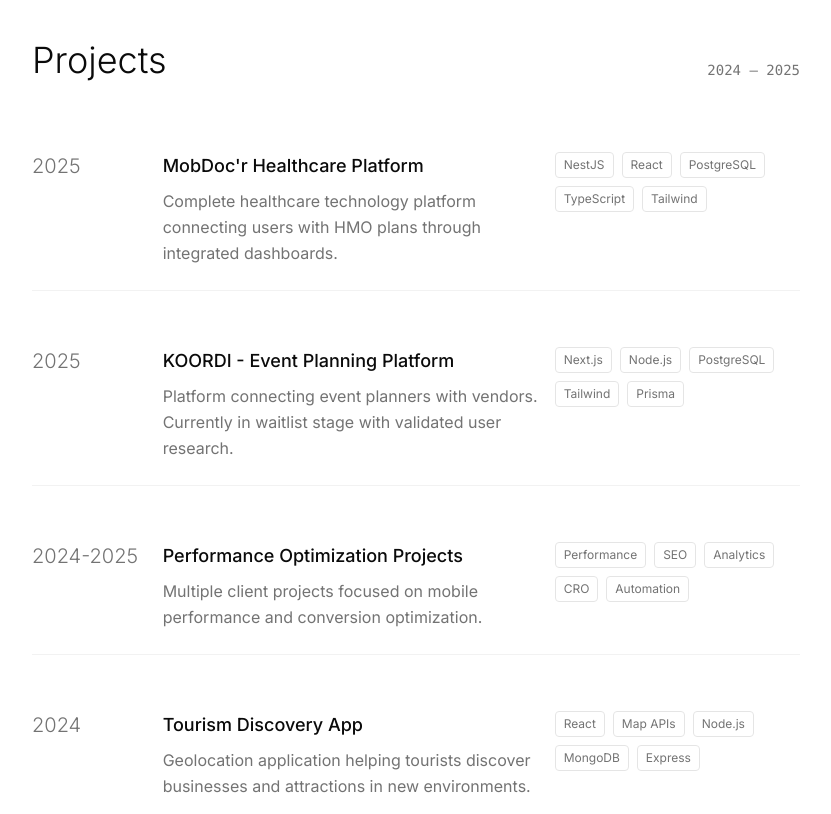
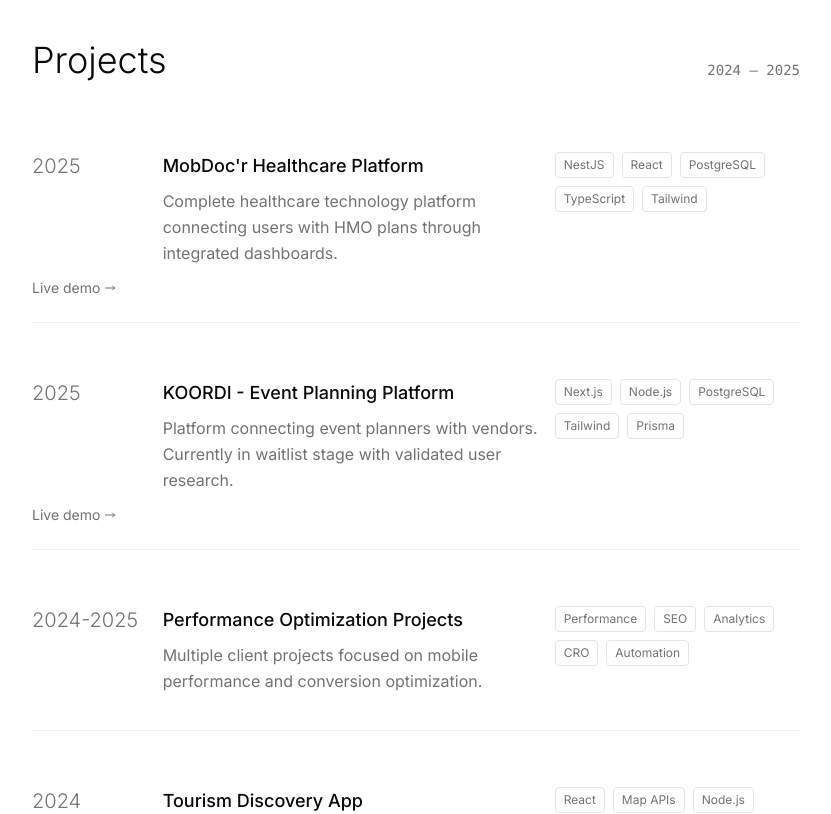
Before and after one commit to techchibuike/portfolio, a Next.js app: page / in a window 1280 px wide. Shown: the part 3480-4294 px from the top of the page, without its empty margins (224-1055 px from the left). Built offline with nearby package versions, Linux system fonts and the light colour scheme.

Commit message:
updated the project section to show the live demo button on default

```diff
--- a/src/app/page.tsx
+++ b/src/app/page.tsx
@@ -249,7 +249,7 @@ export default function Home() {
     } else {
       // Check system preference
       const prefersDark = window.matchMedia(
-        "(prefers-color-scheme: dark)"
+        "(prefers-color-scheme: dark)",
       ).matches;
       setIsDark(prefersDark);
     }
@@ -275,7 +275,7 @@ export default function Home() {
           }
         });
       },
-      { threshold: 0.3, rootMargin: "-50px 0px -50px 0px" }
+      { threshold: 0.3, rootMargin: "-50px 0px -50px 0px" },
     );
 
     // Initialize refs array
@@ -587,8 +587,8 @@ export default function Home() {
                     {index === 0
                       ? "Solutions"
                       : index === 1
-                      ? "Development"
-                      : "Products"}
+                        ? "Development"
+                        : "Products"}
                   </div>
                   <div className="text-sm sm:text-base font-medium mb-1 sm:mb-2">
                     {door.title}
@@ -596,7 +596,7 @@ export default function Home() {
                   <div className="text-xs sm:text-sm text-muted-foreground">
                     {door.description.substring(
                       0,
-                      window.innerWidth < 640 ? 60 : 80
+                      window.innerWidth < 640 ? 60 : 80,
                     )}
                     ...
                   </div>
@@ -626,14 +626,17 @@ export default function Home() {
               {PROJECTS.map((project) => (
                 <div
                   key={project.id}
-                  className={`group py-4 sm:py-6 border-b transition-colors duration-500 cursor-pointer ${
+                  className={`group py-4 sm:py-6 border-b transition-colors duration-500 ${
                     expandedProject === project.id
                       ? "border-foreground/30"
                       : "border-border/50 hover:border-border"
                   }`}
-                  onClick={() => toggleProject(project.id)}
                 >
-                  <div className="flex flex-col lg:grid lg:grid-cols-12 gap-3 sm:gap-4">
+                  {/* Main content - always visible */}
+                  <div
+                    className="flex flex-col lg:grid lg:grid-cols-12 gap-3 sm:gap-4 cursor-pointer"
+                    onClick={() => toggleProject(project.id)}
+                  >
                     <div className="lg:col-span-2">
                       <div className="text-base sm:text-lg md:text-xl font-light text-muted-foreground">
                         {project.year}
@@ -663,7 +666,59 @@ export default function Home() {
                     </div>
                   </div>
 
-                  {/* EXPANDED CONTENT - Depth on demand */}
+                  {/* Links section - ALWAYS VISIBLE, outside the click handler */}
+                  <div className="mt-3 flex gap-3 sm:gap-4 text-xs sm:text-sm">
+                    {project.demo && (
+                      <a
+                        href={project.demo}
+                        className="inline-flex items-center gap-1 text-muted-foreground hover:text-foreground transition-colors focus:outline-none focus:ring-2 focus:ring-ring rounded group/link"
+                        target="_blank"
+                        rel="noopener noreferrer"
+                        onClick={(e) => e.stopPropagation()}
+                      >
+                        <span>Live demo</span>
+                        <svg
+                          className="w-3 h-3 transform group-hover/link:translate-x-0.5 transition-transform"
+                          fill="none"
+                          stroke="currentColor"
+                          viewBox="0 0 24 24"
+                        >
+                          <path
+                            strokeLinecap="round"
+                            strokeLinejoin="round"
+                            strokeWidth={2}
+                            d="M17 8l4 4m0 0l-4 4m4-4H3"
+                          />
+                        </svg>
+                      </a>
+                    )}
+                    {project.github && (
+                      <a
+                        href={project.github}
+                        className="inline-flex items-center gap-1 text-muted-foreground hover:text-foreground transition-colors focus:outline-none focus:ring-2 focus:ring-ring rounded group/link"
+                        target="_blank"
+                        rel="noopener noreferrer"
+                        onClick={(e) => e.stopPropagation()}
+                      >
+                        <span>View code</span>
+                        <svg
+                          className="w-3 h-3 transform group-hover/link:translate-x-0.5 transition-transform"
+                          fill="none"
+                          stroke="currentColor"
+                          viewBox="0 0 24 24"
+                        >
+                          <path
+                            strokeLinecap="round"
+                            strokeLinejoin="round"
+                            strokeWidth={2}
+                            d="M17 8l4 4m0 0l-4 4m4-4H3"
+                          />
+                        </svg>
+                      </a>
+                    )}
+                  </div>
+
+                  {/* EXPANDED CONTENT - Additional details */}
                   {expandedProject === project.id && (
                     <div className="mt-4 sm:mt-6 pt-4 sm:pt-6 border-t border-border/30 space-y-3 sm:space-y-4 animate-fade-in-up">
                       <div>
@@ -673,30 +728,6 @@ export default function Home() {
                         <p className="text-sm sm:text-base text-foreground">
                           {project.results}
                         </p>
-                      </div>
-                      <div className="flex gap-3 sm:gap-4 text-xs sm:text-sm">
-                        {project.demo && (
-                          <a
-                            href={project.demo}
-                            className="text-muted-foreground hover:text-foreground transition-colors focus:outline-none focus:ring-2 focus:ring-ring rounded"
-                            onClick={(e) => e.stopPropagation()}
-                            target="_blank"
-                            rel="noopener noreferrer"
-                          >
-                            Live demo →
-                          </a>
-                        )}
-                        {project.github && (
-                          <a
-                            href={project.github}
-                            className="text-muted-foreground hover:text-foreground transition-colors focus:outline-none focus:ring-2 focus:ring-ring rounded"
-                            onClick={(e) => e.stopPropagation()}
-                            target="_blank"
-                            rel="noopener noreferrer"
-                          >
-                            View code →
-                          </a>
-                        )}
                       </div>
                     </div>
                   )}
```
